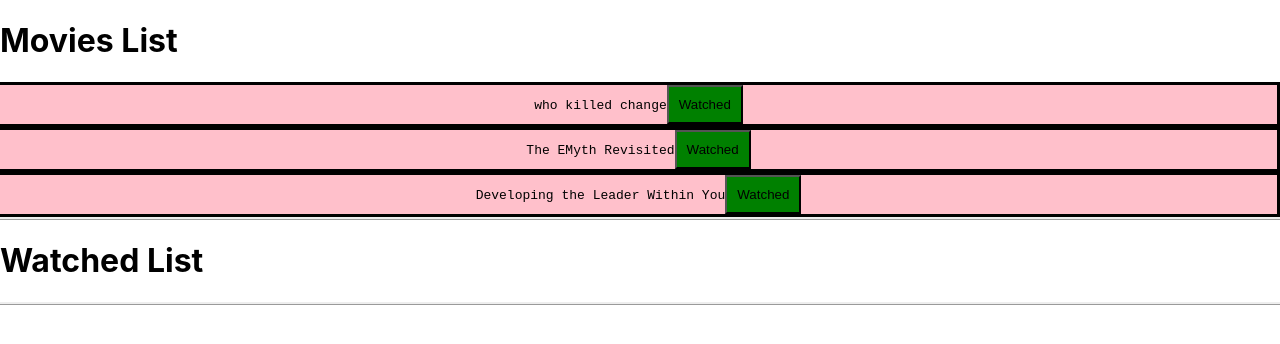
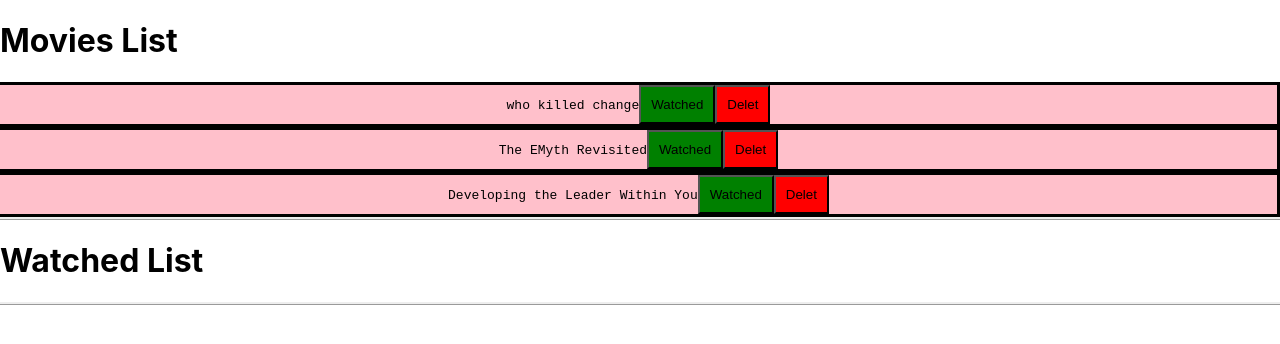
Before and after one commit to SalwaBaqer/moviesList-1, a React (Create React App) app: page / in a window 1280 px wide. Shown: the top 344 px of the page. Built offline with nearby package versions, Linux system fonts and the light colour scheme.

Commit message:
Finally Delleeet btn

```diff
--- a/src/Data/moviesData.js
+++ b/src/Data/moviesData.js
@@ -8,8 +8,13 @@
   constructor() {
     makeObservable(this, {
       movies: observable,
+      deleteMovie: action,
     });
   }
+
+  deleteMovie = (movietId) => {
+    this.movies = this.movies.filter((movie) => movie.id !== movietId);
+  };
 }
 const moviesData = new MoviesData();
 export default moviesData;
--- a/src/components/MovieItem.js
+++ b/src/components/MovieItem.js
@@ -3,6 +3,7 @@
 //buttons
 import WatchedButton from "./buttons/WatchedBtn";
 import UnWatchedButton from "./buttons/UnwatchedBtn";
+import DeletButton from "./buttons/DeletBtn";
 const movieItem = ({ movie }) => {
   return (
     <>
@@ -14,6 +15,7 @@
         ) : (
           <UnWatchedButton movie={movie} />
         )}
+        <DeletButton movie={movie} />
       </ItemWrapper>
     </>
   );
--- a/src/components/WachedList.js
+++ b/src/components/WachedList.js
@@ -16,6 +16,7 @@
   const watchedList = moviesList.map((_movie) => (
     <MovieItem movie={_movie} watched={_movie.watched} />
   ));
+
   return (
     <>
       <h1>Watched List</h1>
--- /dev/null
+++ b/src/components/buttons/DeletBtn.js
@@ -0,0 +1,16 @@
+import React from "react";
+import moviesData from "../../Data/moviesData";
+//button
+import { DltButtonStyled } from "../../styles";
+
+const DeletButton = ({ movie }) => {
+  return (
+    <>
+      <DltButtonStyled onClick={() => moviesData.deleteMovie(movie.id)}>
+        Delet
+      </DltButtonStyled>
+    </>
+  );
+};
+
+export default DeletButton;
--- a/src/styles.js
+++ b/src/styles.js
@@ -30,3 +30,12 @@
   border-style: solid;
   border-left: 10px;
 `;
+
+export const DltButtonStyled = styled.button`
+  background-color: red;
+  padding: 0.75em;
+  &:hover {
+    color: gray;
+    background-color: red;
+  }
+`;
```
